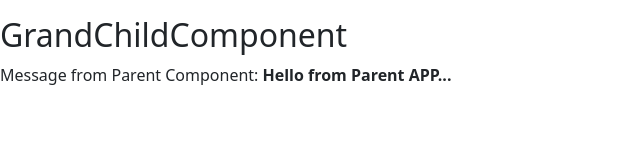
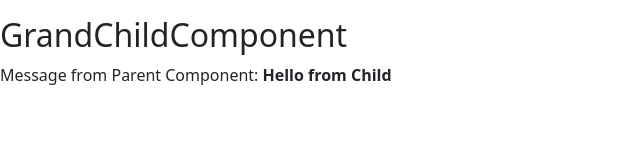
Before and after one commit to Seenu1702/myprofile, a React (Vite) app: page / in a window 1280 px wide. Shown: the part 126-280 px from the top of the page, without its empty margins (0-640 px from the left). Built offline with nearby package versions, Linux system fonts and the light colour scheme.

Commit message:
session task on context api

```diff
--- a/src/Components/ChildComponent.jsx
+++ b/src/Components/ChildComponent.jsx
@@ -1,18 +1,24 @@
 /* eslint-disable react/prop-types */
-import React, { useContext } from 'react';
+import React, { createContext, useContext } from 'react';
 import GrandChildComponent from './GrandChildComponent';
 import { MessageContext } from '../App';
 
+const childMessageContext = createContext();
+
 function ChildComponent() {
     const message = useContext(MessageContext);
+    const childMessage = 'Hello from Child';
 
   return (
     <div>
         <h2>ChildComponent</h2>
         <p>Message from Parent Component: <b>{message}</b></p>
-        <GrandChildComponent />
+        <childMessageContext.Provider value={childMessage}>
+            <GrandChildComponent />
+        </childMessageContext.Provider>
+
     </div>
   )
 }
 
-export default ChildComponent;
+export {ChildComponent as default, childMessageContext} ;
--- a/src/Components/GrandChildComponent.jsx
+++ b/src/Components/GrandChildComponent.jsx
@@ -2,15 +2,17 @@
 // import React from 'react';
 
 import { useContext } from "react";
-import { MessageContext } from "../App";
+// import { MessageContext } from "../App";
+import { childMessageContext } from "./ChildComponent";
 
 function GrandChildComponent() {
 
-    const message = useContext(MessageContext)
+    // const message = useContext(MessageContext);
+    const childMessage = useContext(childMessageContext);
   return (
     <div>
         <h2>GrandChildComponent</h2>
-        <p>Message from Parent Component: <b>{message}</b></p>
+        <p>Message from Parent Component: <b>{childMessage}</b></p>
     </div>
   )
 }
```
